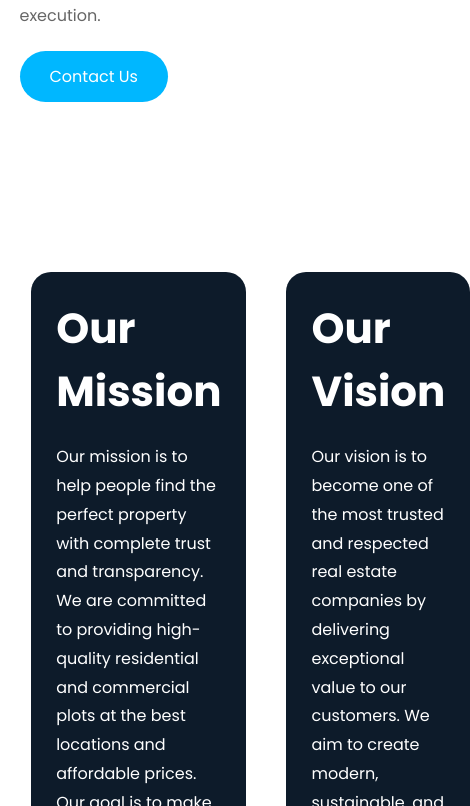
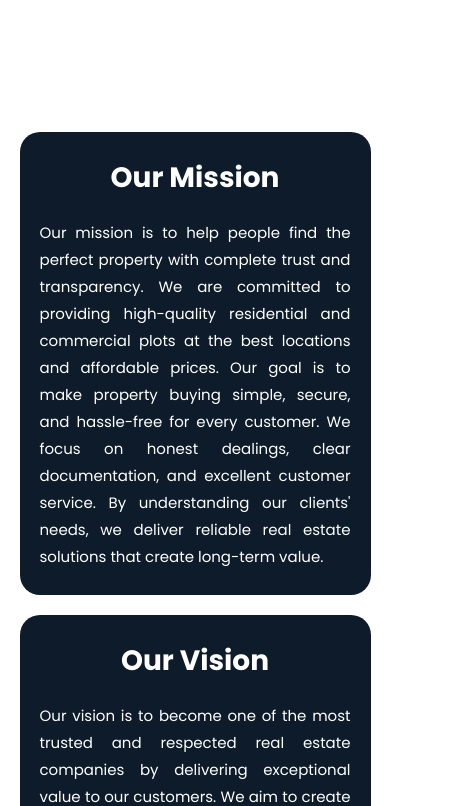
Before and after one commit to Satyaa1997/RealState1, a React (Vite) app: page /about in a window 390 px wide. Shown: the part 1758-2564 px from the top of the page, 470 px wide, since content can reach past the window. Built offline with nearby package versions, Linux system fonts and the light colour scheme.

Commit message:
makeabout page mobile responsive

```diff
--- a/src/Component/About.css
+++ b/src/Component/About.css
@@ -715,6 +715,10 @@ grid-template-columns:repeat(2,1fr);
   .counter {
     grid-template-columns: repeat(2, 1fr);
   }
+
+  .mission {
+    grid-template-columns: 1fr;
+  }
 }
 
 
@@ -734,4 +738,73 @@ grid-template-columns:repeat(2,1fr);
   .counter h2 {
     font-size: 40px;
   }
+  .values-box {
+  grid-template-columns: 1fr;
 }
+
+.expertise-box {
+  grid-template-columns: 1fr;
+}
+
+.why-box {
+  grid-template-columns: 1fr;
+}
+
+.counter {
+  grid-template-columns: 1fr;
+}
+}
+/* ==========================
+   MOBILE RESPONSIVE
+========================== */
+@media (max-width: 768px) {
+
+  .mission {
+    grid-template-columns: 1fr;
+    padding: 50px 5%;
+    gap: 20px;
+  }
+
+  .mission-box {
+    width: 100%;
+    padding: 25px 20px;
+  }
+
+  .mission-box h2 {
+    font-size: 28px;
+    text-align: center;
+  }
+
+  .mission-box p {
+    font-size: 15px;
+    text-align: justify;
+  }
+
+  .values-box {
+    grid-template-columns: 1fr;
+  }
+
+  .expertise-box {
+    grid-template-columns: 1fr;
+  }
+
+  .why-box {
+    grid-template-columns: 1fr;
+  }
+
+  .counter {
+    grid-template-columns: 1fr;
+  }
+
+  .team-card {
+    width: 100%;
+  }
+
+  .company {
+    flex-direction: column;
+  }
+
+  .company-image img {
+    height: 280px;
+  }
+}
```
